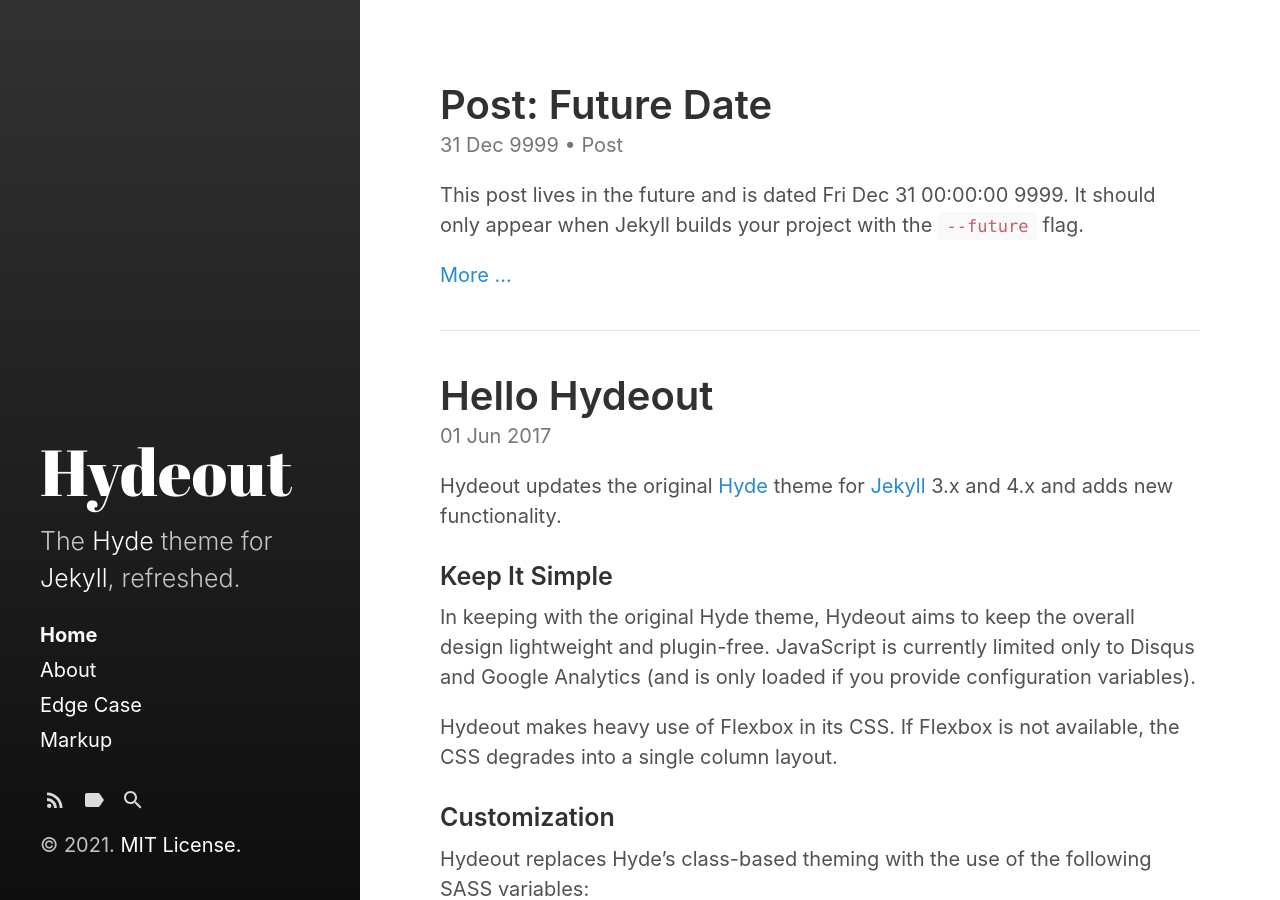
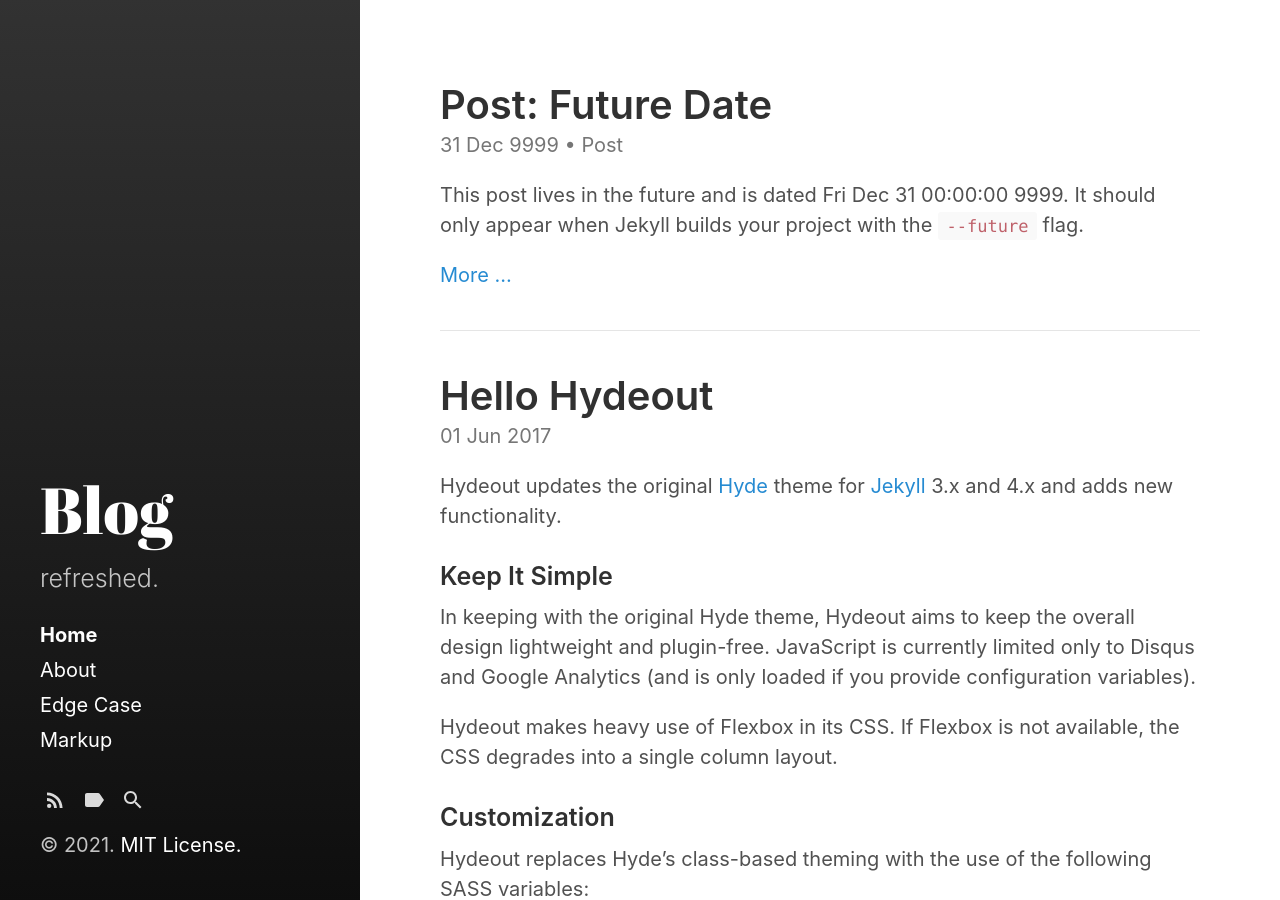
Before and after one commit to yonghwanjang0/yonghwanjang0.github.io, a Jekyll site: the page built from index.html, in a window 1280 px wide and 900 px high. Built offline with Jekyll 4.4.1, drawn with Linux system fonts in a browser that asks for light colours; the list of posts is cut into pages by our own code.

Commit message:
config changes

```diff
--- a/_config.yml
+++ b/_config.yml
@@ -3,10 +3,10 @@ markdown:         kramdown
 highlighter:      rouge
 
 # Setup
-title:            Hydeout
+title:            Blog
 tagline:          'A Jekyll theme'
-description:      'The <a href="http://hyde.getpoole.com" target="_blank">Hyde</a> theme for <a href="http://jekyllrb.com" target="_blank">Jekyll</a>, refreshed.'
-url:              https://fongandrew.github.io
+description:      'refreshed.'
+url:              https://yonghwanjang0.github.io
 baseurl:          '/hydeout'
                   # the optional subpath of your site, e.g. "/blog"
                   # NB: This applies to all pages in your Jekyll site.
```
